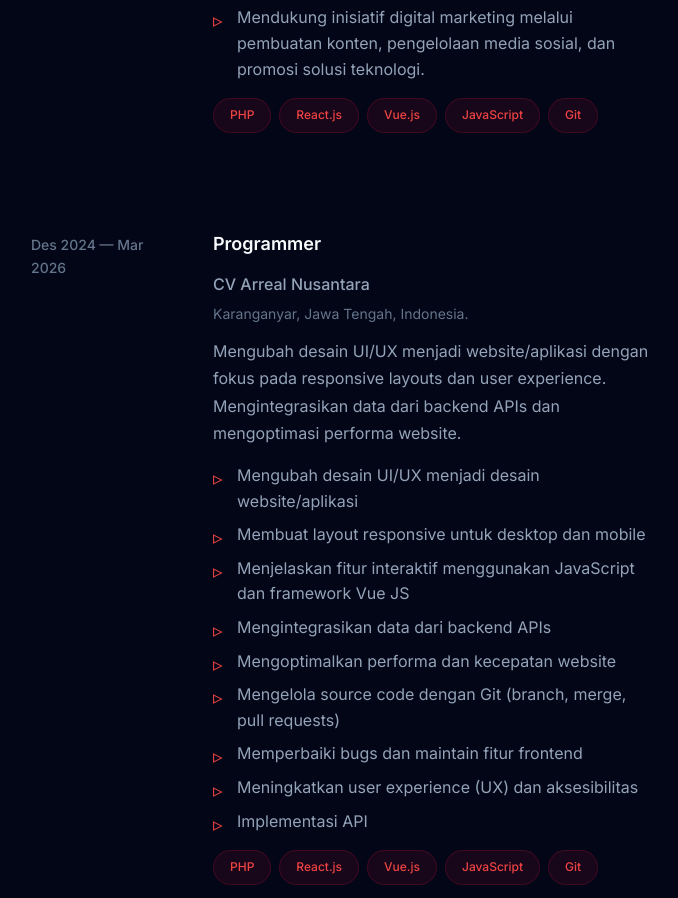
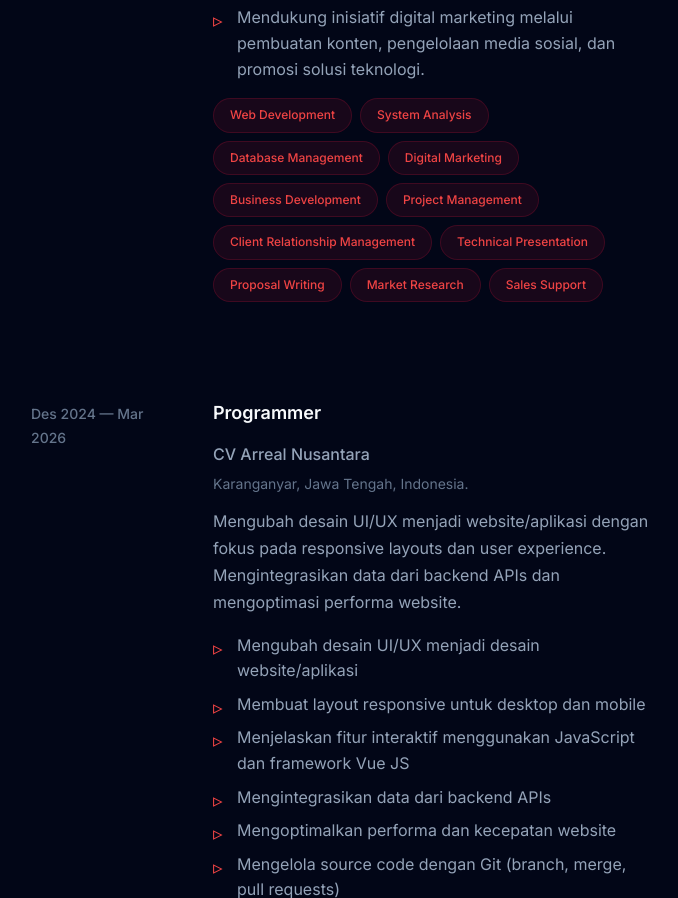
Before and after one commit to mhnaufal16/mhnaufal_, a website: page public/index.html in a window 1280 px wide. Shown: the part 1905-2803 px from the top of the page, without its empty margins (257-935 px from the left). Drawn offline with Linux system fonts and the light colour scheme.

```diff
--- a/public/index.html
+++ b/public/index.html
@@ -137,11 +137,17 @@
                                 sosial, dan promosi solusi teknologi.</li>
                         </ul>
                         <div class="tech-tags">
-                            <span class="tech-tag">PHP</span>
-                            <span class="tech-tag">React.js</span>
-                            <span class="tech-tag">Vue.js</span>
-                            <span class="tech-tag">JavaScript</span>
-                            <span class="tech-tag">Git</span>
+                            <span class="tech-tag">Web Development</span>
+                            <span class="tech-tag">System Analysis</span>
+                            <span class="tech-tag">Database Management</span>
+                            <span class="tech-tag">Digital Marketing</span>
+                            <span class="tech-tag">Business Development</span>
+                            <span class="tech-tag">Project Management</span>
+                            <span class="tech-tag">Client Relationship Management</span>
+                            <span class="tech-tag">Technical Presentation</span>
+                            <span class="tech-tag">Proposal Writing</span>
+                            <span class="tech-tag">Market Research</span>
+                            <span class="tech-tag">Sales Support</span>
                         </div>
                     </div>
                 </div>
```
